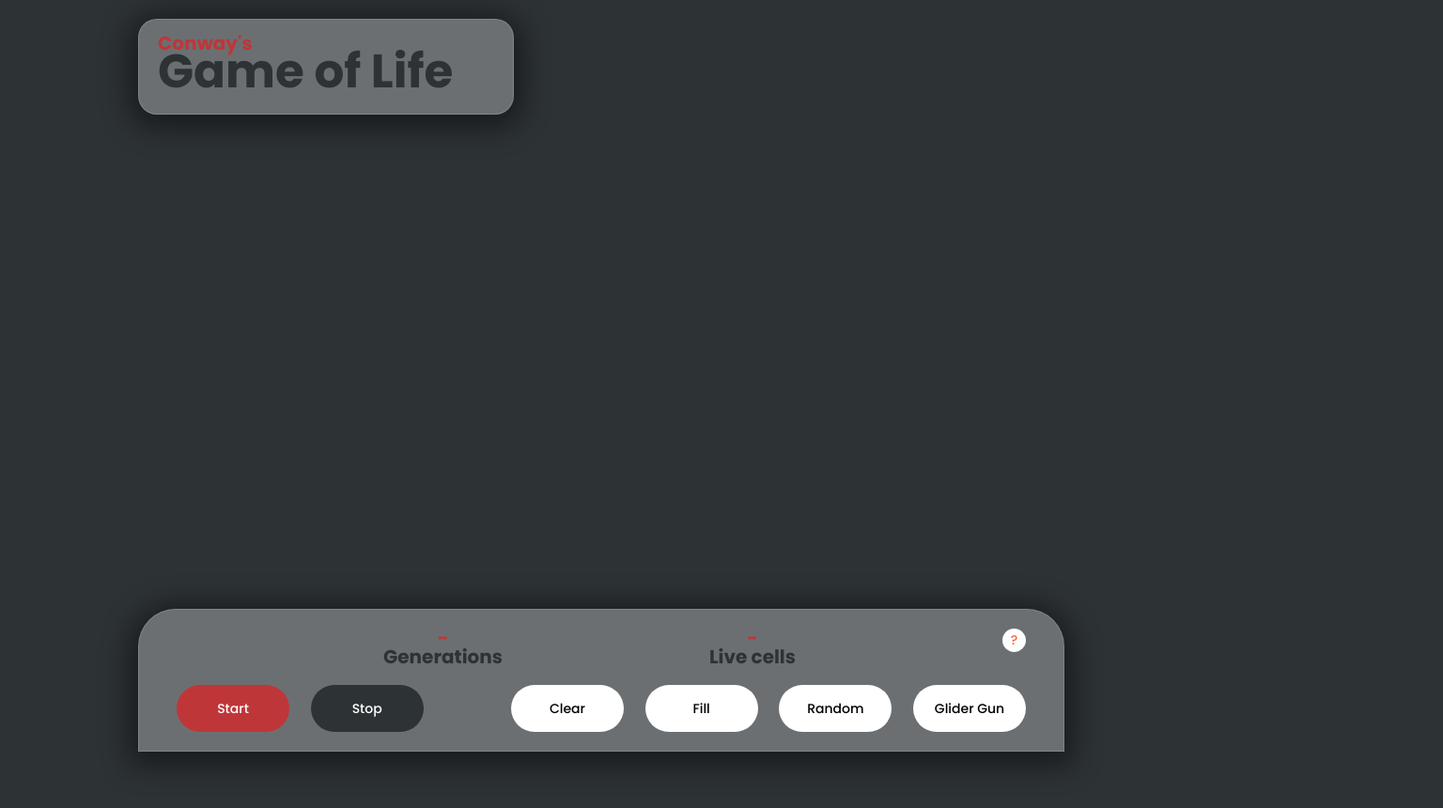
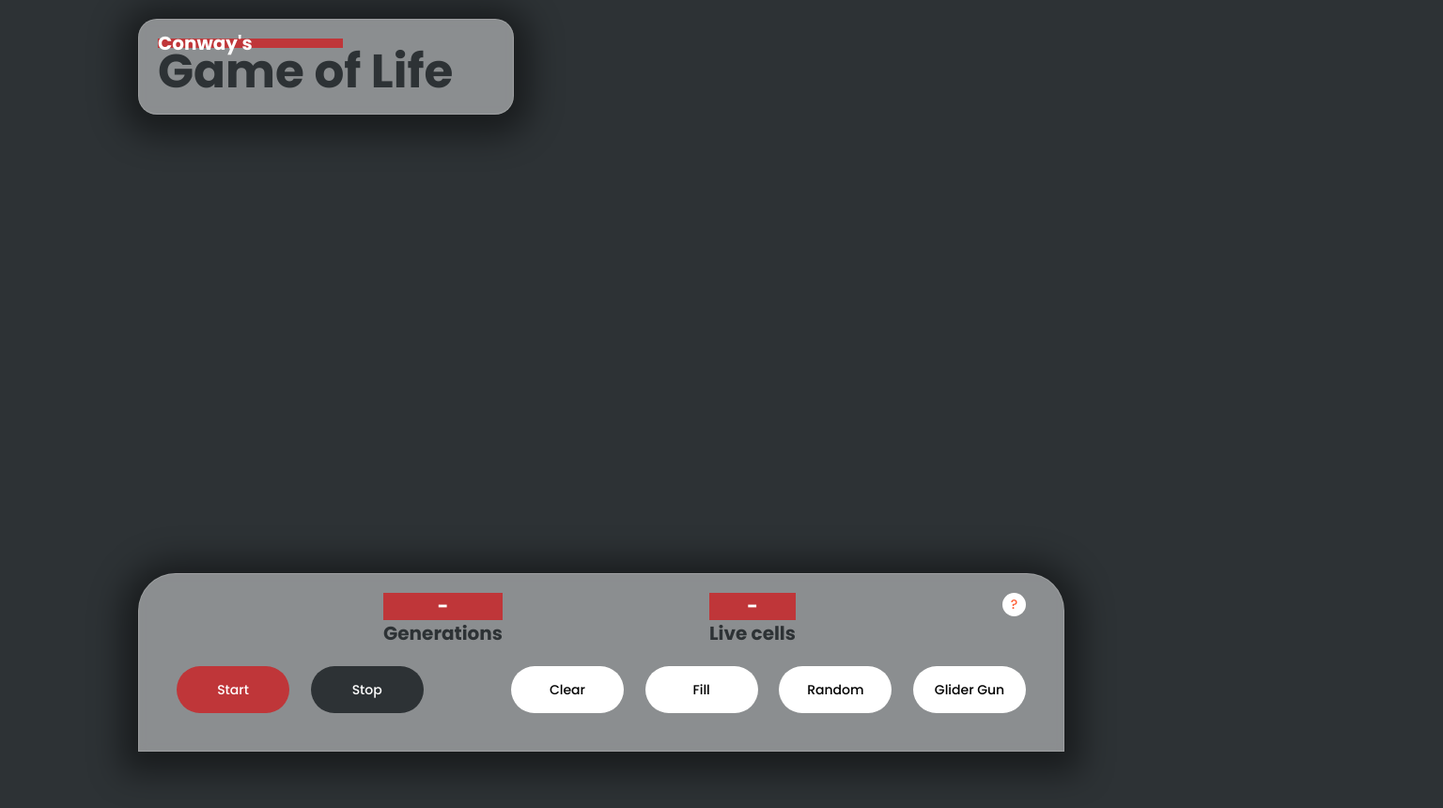
Before and after one commit to Mofunkles/game-of-life, a website built with Parcel: page src/index.html in a window 1280 px wide. Shown: the whole page at 94% size, 1536 px wide, since content can reach past the window. After the commit the page ends 800 px from the top, so only its background shows below. Built offline with nearby package versions, Linux system fonts and the light colour scheme; some packages are replaced by stand-ins of ours; no server answers.

Commit message:
ui tweaks for readability

```diff
--- a/src/sass/abstracts/_mixins.scss
+++ b/src/sass/abstracts/_mixins.scss
@@ -1,8 +1,8 @@
 @mixin glassmorphism {
-  background-color: rgba(var(--light-color), 0.3);
+  background-color: rgba(var(--light-color), 0.45);
   border: 1px solid rgba(var(--light-color), 0.15);
-  box-shadow: 0 0.5rem 3rem 1rem rgba(black, 0.45);
-  backdrop-filter: blur(0.3rem);
+  box-shadow: 0 0.5rem 3.5rem 1.75rem rgba(black, 0.45);
+  backdrop-filter: blur(0.45rem);
 }
 
 @mixin responsive($breakpoint) {
--- a/src/sass/components/_grid.scss
+++ b/src/sass/components/_grid.scss
@@ -1,16 +1,20 @@
 .grid-container {
-  height: 120%;
-  width: 120%;
+  width: 100%;
+  height: 100%;
   position: absolute;
   z-index: -1;
   overflow: hidden;
 
   display: grid;
   grid-gap: 0.4rem;
+
+  @include responsive(large) {
+    grid-gap: 0.2rem;
+  }
 }
 
 .cell {
-  border-radius: 10rem;
+  clip-path: circle(50%);
 }
 
 .alive {
--- a/src/sass/layout/_footer.scss
+++ b/src/sass/layout/_footer.scss
@@ -5,14 +5,11 @@
   @include glassmorphism;
   border-top-left-radius: 4rem;
   border-top-right-radius: 4rem;
-  padding: 2rem 4rem;
+  padding: 2rem 4rem 4rem 4rem;
   position: relative;
 
   @include responsive(large) {
     border-radius: 0;
-  }
-
-  @include responsive(medium) {
     padding: 2rem;
   }
 
@@ -78,12 +75,12 @@
 .statistic {
   font-size: 2rem;
   font-weight: 700;
-  line-height: 1;
   text-align: center;
 
   &--number {
     display: block;
-    color: rgb(var(--primary-color));
+    background-color: rgb(var(--primary-color));
+    color: rgb(var(--light-color));
 
     @include responsive(large) {
       display: initial;
--- a/src/sass/layout/_header.scss
+++ b/src/sass/layout/_header.scss
@@ -33,9 +33,15 @@
 
     &--sub {
       display: block;
-      color: rgb(var(--primary-color));
+      width: 55%;
+      background-color: rgb(var(--primary-color));
+      color: rgb(var(--light-color));
       font-size: 2rem;
       line-height: 0.5;
+
+      @include responsive(large) {
+        width: 100%;
+      }
 
       @include responsive(medium) {
         font-size: 1.6rem;
```
Also changed, not shown: src/css/style.css, 1 other file.
